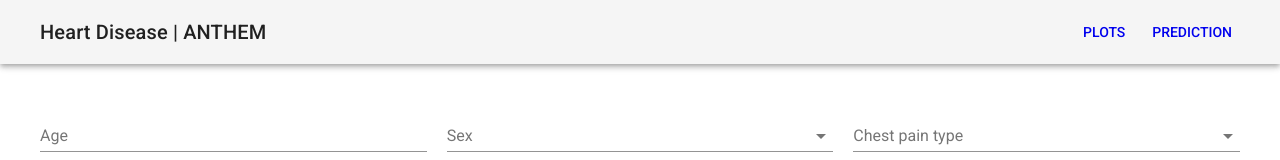
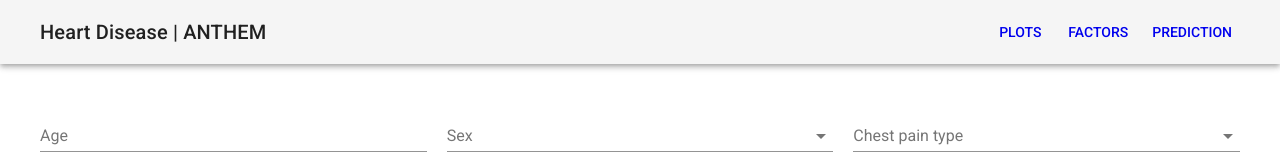
Before and after one commit to timhor/Heart-Disease-Visualisation, a React (Create React App) app in the folder frontend/: page /prediction in a window 1280 px wide. Shown: the top 160 px of the page. Built offline with nearby package versions, Linux system fonts and the light colour scheme.

Commit message:
Add blank factors component

```diff
--- a/frontend/src/components/App.js
+++ b/frontend/src/components/App.js
@@ -1,6 +1,7 @@
 import React, { Component } from 'react';
 import { BrowserRouter as Router, Route, Redirect } from 'react-router-dom';
 import Plots from './Plots';
+import Factors from './Factors';
 import Prediction from './Prediction';
 
 class AppRouter extends Component {
@@ -12,6 +13,7 @@ class AppRouter extends Component {
             <Redirect to="/plots" />
           )} />
           <Route path="/plots" component={Plots} />
+          <Route path="/factors" component={Factors} />
           <Route path="/prediction" component={Prediction} />
         </>
       </Router>
--- /dev/null
+++ b/frontend/src/components/Factors.js
@@ -0,0 +1,43 @@
+import React, { Component } from 'react';
+import PropTypes from 'prop-types';
+import Header from './Header';
+import {
+  Card,
+  CardContent,
+  Typography,
+  withStyles
+} from '@material-ui/core';
+import '../css/App.css';
+
+const styles = {
+  card: {
+    margin: '6px',
+    textAlign: 'center'
+  }
+};
+
+class Factors extends Component {
+  render() {
+    const { classes } = this.props;
+    return (
+      <>
+        <Header />
+        <div className="container">
+          <Card>
+            <CardContent>
+              <Typography classes={{ root: classes.card }} variant="h5">
+                Factors
+              </Typography>
+            </CardContent>
+          </Card>
+        </div>
+      </>
+    );
+  }
+}
+
+Factors.propTypes = {
+  classes: PropTypes.object.isRequired
+};
+
+export default withStyles(styles)(Factors);
--- a/frontend/src/components/Header.js
+++ b/frontend/src/components/Header.js
@@ -22,7 +22,12 @@ class Header extends Component {
     return (
       <AppBar position="static" color="default">
         <Toolbar classes={{ root: classes.toolbar }}>
-          <Typography className="test" classes={{ root: classes.title }} variant="h6" color="inherit">
+          <Typography
+            className="test"
+            classes={{ root: classes.title }}
+            variant="h6"
+            color="inherit"
+          >
             Heart Disease | ANTHEM
           </Typography>
           <Grid
@@ -33,14 +38,21 @@ class Header extends Component {
             spacing={8}
           >
             <Grid item>
-              <Button color="primary">
+              <Button color="default">
                 <Link to="/plots" style={{ textDecoration: 'none' }}>
                   Plots
                 </Link>
               </Button>
             </Grid>
             <Grid item>
-              <Button color="secondary">
+              <Button color="default">
+                <Link to="/factors" style={{ textDecoration: 'none' }}>
+                  Factors
+                </Link>
+              </Button>
+            </Grid>
+            <Grid item>
+              <Button color="default">
                 <Link to="/prediction" style={{ textDecoration: 'none' }}>
                   Prediction
                 </Link>
```
